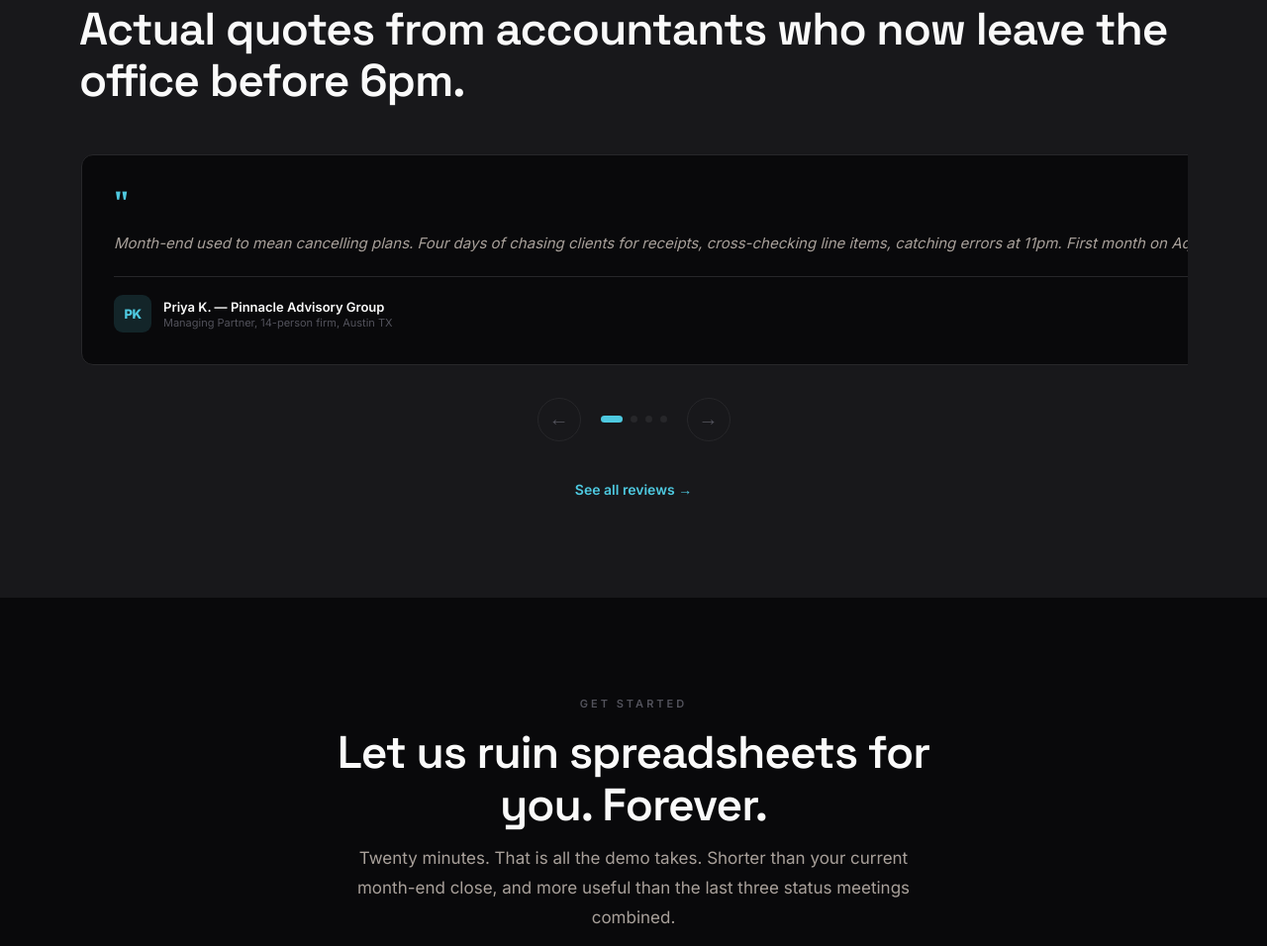
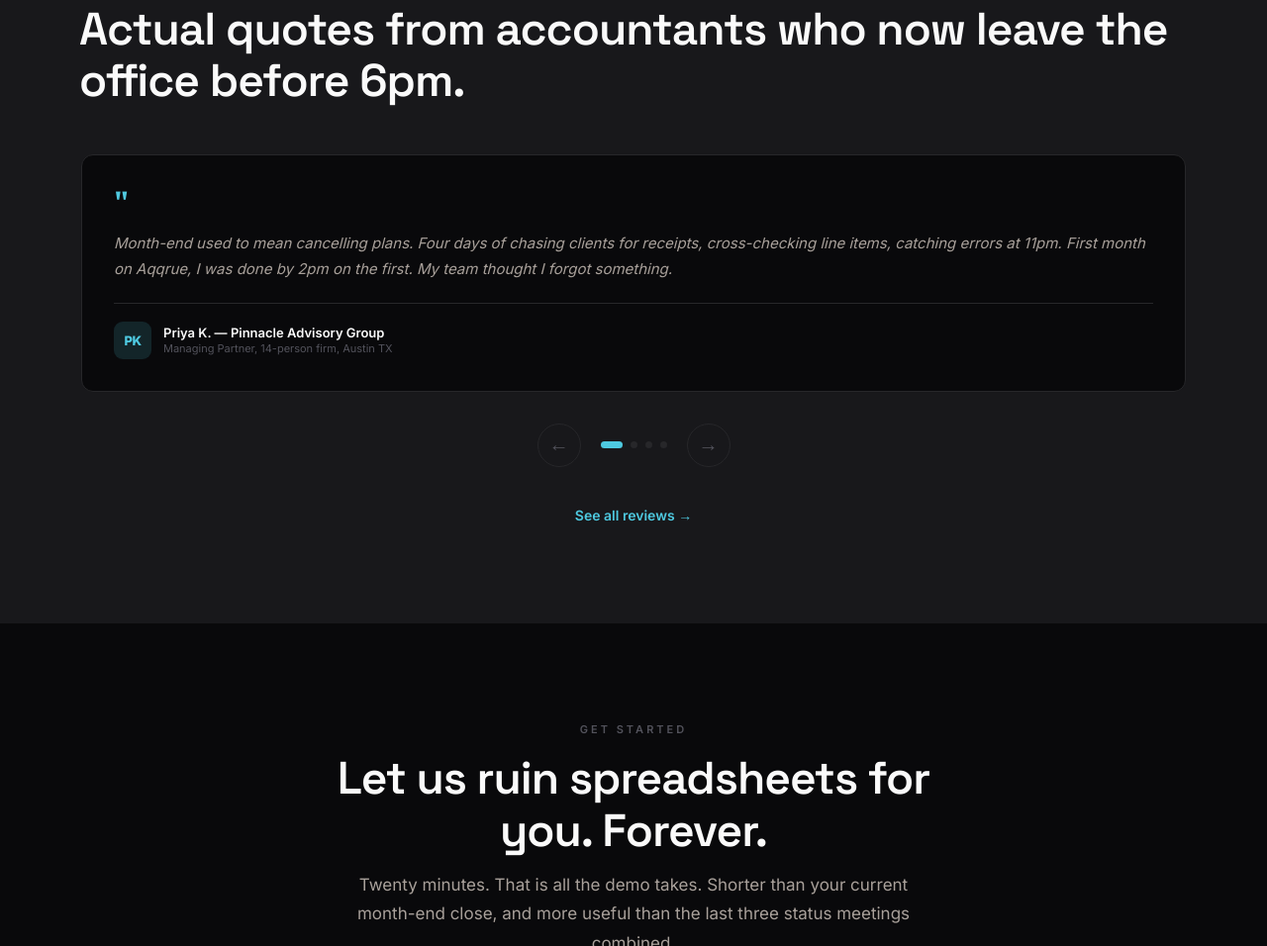
Before and after one commit to meherkaur111/aqqrue-application, a plain HTML site: page index.html in a window 1280 px wide. Shown: the part 5837-6793 px from the top of the page at 99% size. Drawn offline with nearby package versions, Linux system fonts and the light colour scheme.

Commit message:
Fix slider CSS: constrain slides to carousel width + add no-cache headers

```diff
--- a/index.html
+++ b/index.html
@@ -3,6 +3,9 @@
 <head>
 <meta charset="UTF-8" />
 <meta name="viewport" content="width=device-width, initial-scale=1.0" />
+<meta http-equiv="Cache-Control" content="no-cache, no-store, must-revalidate" />
+<meta http-equiv="Pragma" content="no-cache" />
+<meta http-equiv="Expires" content="0" />
 <title>Aqqrue - AI Co-Pilot for Accountants</title>
 <style>
 @import url('https://fonts.googleapis.com/css2?family=Inter:wght@300;400;500;600;700;800&family=Space+Grotesk:wght@300;400;500;600;700&display=swap');
@@ -545,8 +548,8 @@ section { padding: 100px 24px; }
 /* TESTIMONIALS */
 #testimonials { background: var(--surface); }
 .testi-carousel { position: relative; margin-top: 48px; overflow: hidden; }
-.testi-track { display: flex; transition: transform 0.55s cubic-bezier(0.25,0.46,0.45,0.94); will-change: transform; }
-.testi-slide { flex: 0 0 auto; padding: 0 2px; }
+.testi-track { display: flex; width: 100%; transition: transform 0.55s cubic-bezier(0.25,0.46,0.45,0.94); will-change: transform; }
+.testi-slide { width: 100%; flex: 0 0 100%; padding: 0 2px; box-sizing: border-box; }
 .testi-nav { display: flex; justify-content: center; align-items: center; gap: 20px; margin-top: 32px; }
 .testi-arrow { width: 44px; height: 44px; border-radius: 50%; background: var(--surface); border: 1px solid var(--border); color: var(--text-muted); font-size: 20px; cursor: pointer; display: flex; align-items: center; justify-content: center; transition: border-color 0.2s, color 0.2s, transform 0.15s; }
 .testi-arrow:hover { border-color: var(--blue); color: var(--text); transform: scale(1.08); }
```
